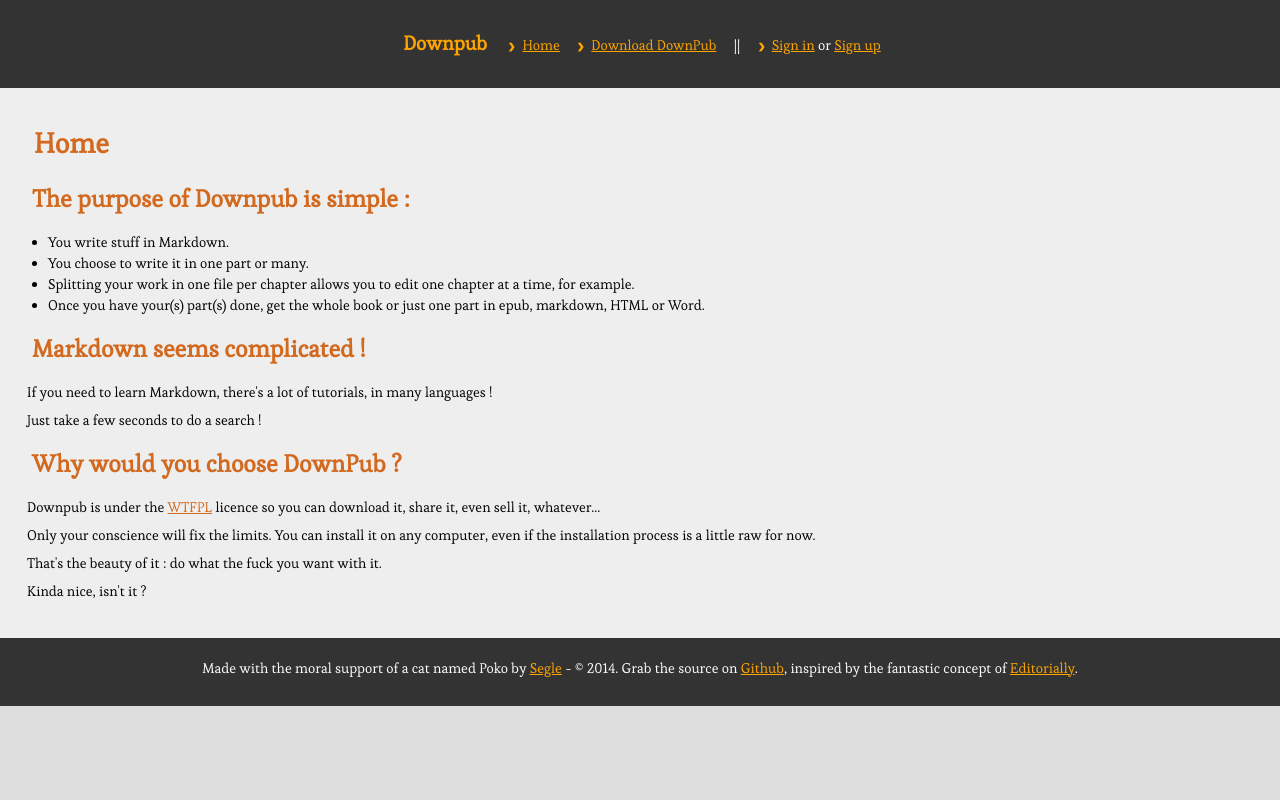
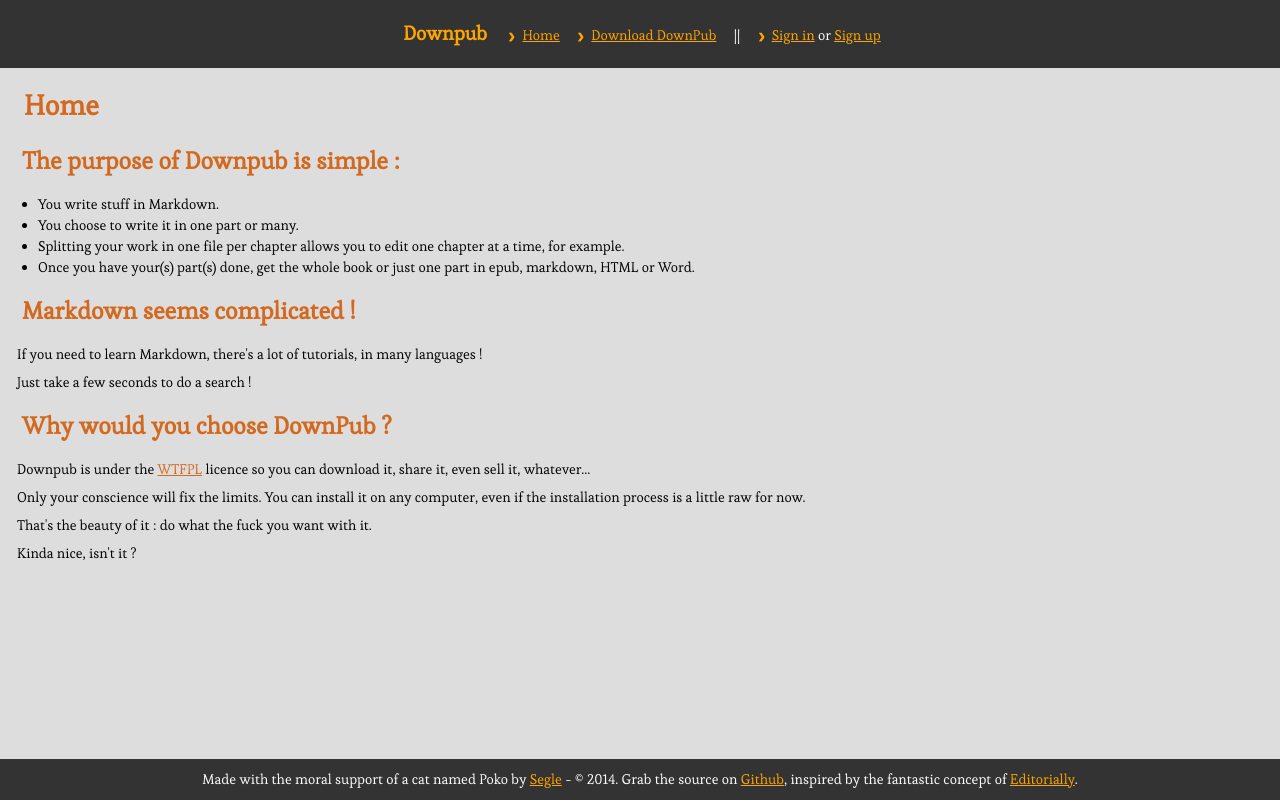
Before and after one commit to brunobord/downpub, a Flask app: page / in a window 1280 px wide. Run offline with Flask 2, Linux system fonts and the light colour scheme; parts of the project's set-up code (start-up, migrations or seed data) failed here and were passed over.

Commit message:
Modifications css et layout, suppression templates pages d'export temporaires désormais inutiles

```diff
--- a/downpub/downpub/__init__.py
+++ b/downpub/downpub/__init__.py
@@ -90,6 +90,12 @@ def index():
         user=g.user, site_title=gettext("Home"))
 
 
+@downpub.route('/help')
+def help():
+    return render_template("help.html",
+        user=g.user, site_title=gettext("Help"))
+
+
 from downpub.users.views import mod as usersModule
 from downpub.books.views import mod as booksModule
 downpub.register_blueprint(usersModule)
--- a/downpub/downpub/static/css/knacss.css
+++ b/downpub/downpub/static/css/knacss.css
@@ -1979,6 +1979,7 @@ html {
 body {
     font-family:"Esteban", "Times New Roman", serif;
     background: #ddd;
+    height:100%;
 }
 
 a {
@@ -2032,12 +2033,15 @@ code, pre, blockquote {
 */
 
 #main {
-    background: #eee;
-    min-height:550px;
+    margin-top:60px;
+    margin-bottom:60px;
+    background: #ddd;
+    height:100%;
+    min-height:100%;
 }
 
 .aside {
-    background: #eee;
+    background: #ddd;
     color: black;
     width:15%;
 }
@@ -2059,13 +2063,16 @@ code, pre, blockquote {
 }
 
 .content {
-    background: #eee;
+    background: #ddd;
     color: black;
 }
 
 #header {
     background: #333;
     color: black;
+    position: fixed;
+    top:0;
+    height: 50px;
 }
 
 #header h1 {
@@ -2088,6 +2095,9 @@ code, pre, blockquote {
 #footer {
     background: #333;
     color: white;
+    position: fixed;
+    bottom:0;
+    height:40px;
 }
 
 #footer a {
@@ -2121,10 +2131,10 @@ code, pre, blockquote {
 */
 
 .bookelement{
-    margin: 0.6em 1em;
+    margin: 1em 0.4em;
     padding:0.8em;
     border:1px solid #999;
-    background: #ddd;
+    background: #eee;
     color: #993D00;
 }
 
--- a/downpub/downpub/templates/base.html
+++ b/downpub/downpub/templates/base.html
@@ -18,8 +18,8 @@
 </head>
 <body>
     {% include 'header.html' %}
-    <div id="main" role="main" class="line">
-        <div class="line pam content">
+    <div id="main" role="main" class="row">
+        <div class="line man pas center content">
             {% include 'messages.html' %}
             {% block content %}{% endblock %}
         </div>
--- a/downpub/downpub/templates/books/add.html
+++ b/downpub/downpub/templates/books/add.html
@@ -4,6 +4,6 @@
   <form method="POST" action="{{ url_for('books.add') }}" enctype="multipart/form-data" class="form">
     {{ form.hidden_tag() }}
     {{ render_field(form.title, class="input text") }}
-    <input type="submit" value="{% trans %}Save{% endtrans %}" class="button green">
+    <input type="submit" value="{{ _('Save') }}" class="button green">
   </form>
 {% endblock %}
--- a/downpub/downpub/templates/books/add_part.html
+++ b/downpub/downpub/templates/books/add_part.html
@@ -14,7 +14,7 @@
             <div id="epiceditor"></div>
             <div id="epiceditor-preview"></div>
         </div>
-        <input type="submit" value="{% trans %}Save{% endtrans %}" class="button green">
+        <input type="submit" value="{{ _('Save') }}" class="button green">
     </form>
     <script type="text/javascript">
         epicload();
--- a/downpub/downpub/templates/books/cover_add.html
+++ b/downpub/downpub/templates/books/cover_add.html
@@ -7,6 +7,6 @@
     <form method="POST" action="{{ url_for('books.cover_add', book_id=book.id) }}" enctype="multipart/form-data" class="form">
         {{ form.hidden_tag() }}
         {{ render_field(form.cover, class="input text") }}
-        <input type="submit" value="{% trans %}Upload the cover{% endtrans %}" class="button green">
+        <input type="submit" value="{{ _('Upload the cover') }}" class="button green">
     </form>
 {% endblock %}
--- a/downpub/downpub/templates/books/edit.html
+++ b/downpub/downpub/templates/books/edit.html
@@ -4,6 +4,6 @@
   <form method="POST" action="{{ url_for('books.edit', book_id=book.id) }}" enctype="multipart/form-data" class="form">
     {{ form.hidden_tag() }}
     {{ render_field(form.title, class="input text") }}
-    <input type="submit" value="{% trans %}Save{% endtrans %}" class="button green">
+    <input type="submit" value="{{ _('Save') }}" class="button green">
   </form>
 {% endblock %}
--- a/downpub/downpub/templates/books/list.html
+++ b/downpub/downpub/templates/books/list.html
@@ -5,7 +5,7 @@
 </h2>
 {% if books %}
     {% for book in books %}
-    <div class="row bookelement">
+    <div class="line bookelement">
         <h4 class="col w10">{{ book.title }}</h4>
         <div class="col w30 txtcenter cover">
             {% if book.cover %}
--- a/downpub/downpub/templates/footer.html
+++ b/downpub/downpub/templates/footer.html
@@ -1,4 +1,4 @@
-    <footer id="footer" role="contentinfo" class="line pam txtcenter">
+    <footer id="footer" role="contentinfo" class="row pas txtcenter">
         <p>
             {{ _("Made with the moral support of a cat named Poko by <a href=\"http://segle.org\">Segle</a> - © 2014.") }}
             {{ _("Grab the source on <a href=\"http://github.com/segle/downpub/\">Github</a>,") }}
--- a/downpub/downpub/templates/header.html
+++ b/downpub/downpub/templates/header.html
@@ -1,34 +1,34 @@
-    <header id="header" role="banner" class="line pam txtcenter">
+    <header id="header" role="banner" class="row pas txtcenter">
         <nav id="navigation" role="navigation" class="txtcenter">
 
-            <ul class="pam">
+            <ul class="pas">
                 <li><h1>Downpub</h1></li>
-                <li class="pam"><a class="icon icon-bracket2" href="{{ url_for('index') }}">{{ _("Home") }}</a></li>
+                <li class="pas"><a class="icon icon-bracket2" href="{{ url_for('index') }}">{{ _("Home") }}</a></li>
                 {% if user.name %}
-                    <li class="pam">
+                    <li class="pas">
                         <a class="icon icon-bracket2"
                            href="{{ url_for('books.list') }}">{{ _("Your books") }}
                         </a>
                     </li>
                 {% endif %}
-                <li class="pam">
+                <li class="pas">
                     <a class="icon icon-bracket2" target="_blank"
                        href="http://github.com/segle/downpub/">{{ _("Download DownPub") }}
                     </a>
                 </li>
-                <li class="pam">||</li>
+                <li class="pas">||</li>
                 {% if not user.name %}
-                <li class="pam">
+                <li class="pas">
                     <a class="icon icon-bracket2" href="{{ url_for('users.login') }}">{{ _("Sign in") }}</a>
                     {% trans %}or{% endtrans %} <a href="{{ url_for('users.register') }}">{{ _("Sign up") }}</a>
                 </li>
                 {% else %}
-                    <li class="pam">
+                    <li class="pas">
                         <a class="icon icon-bracket2"
                            href="{{ url_for('users.home') }}">{{ _("Hi, ") }} {{ user.name }}
                         </a>
                     </li>
-                    <li class="pam">
+                    <li class="pas">
                         <a class="icon icon-bracket2"
                            href="{{ url_for('users.logout') }}">{{ _("Log out") }}
                         </a>
```
Also changed, not shown: downpub/downpub/templates/books/edit_part.html (+11 -7 lines), downpub/downpub/templates/books/export.html (deleted, +0 -26 lines), downpub/downpub/templates/books/export_part.html (deleted, +0 -28 lines), downpub/downpub/templates/books/parts_list.html (+4 -4 lines).
